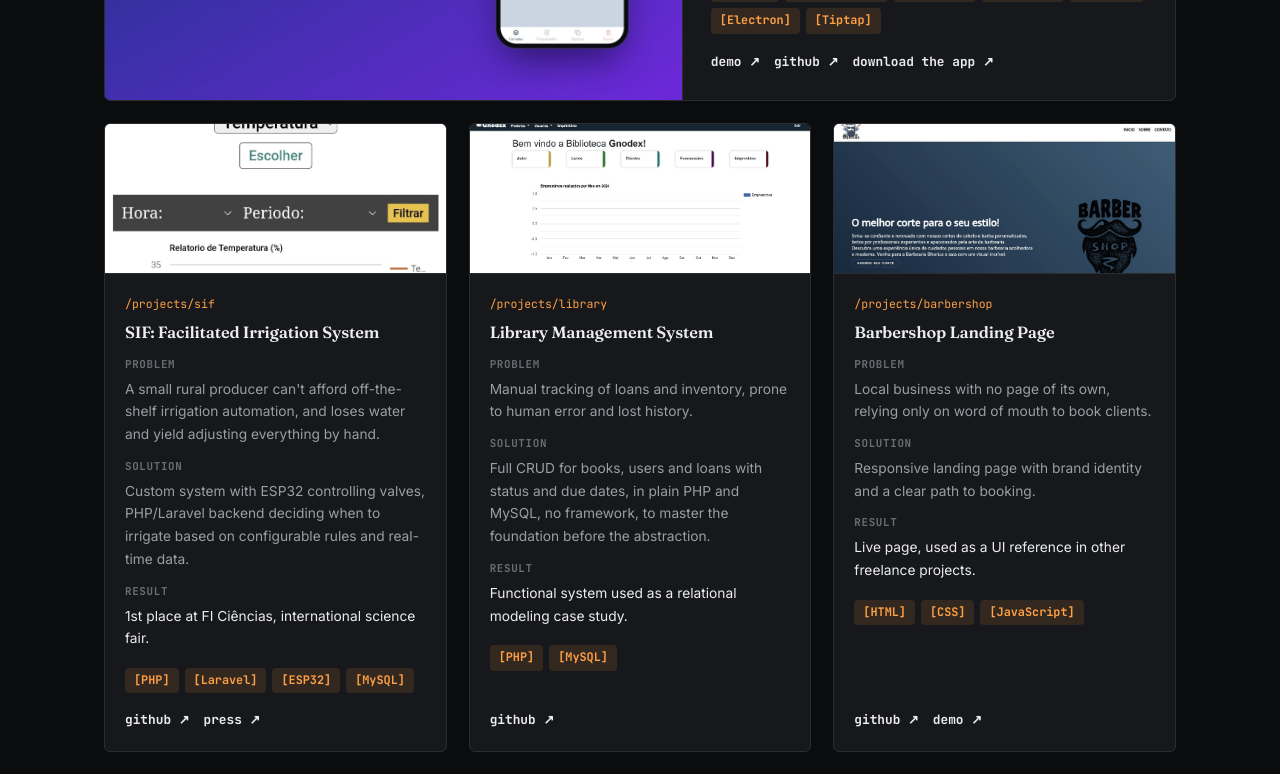
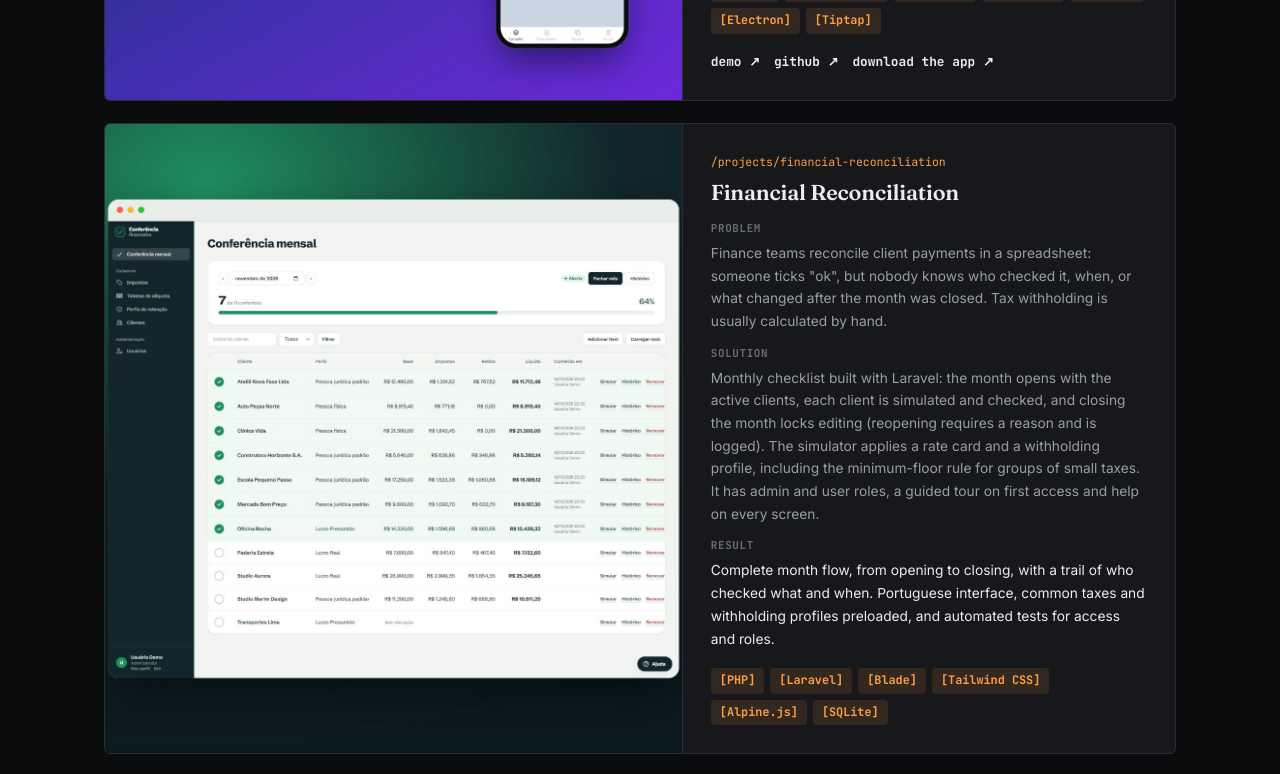
Before and after one commit to esdrasfurmanovicz/portfolio, a Vue app: page / in a window 1280 px wide. Shown: the part 2800-3574 px from the top of the page. Built offline with nearby package versions, Linux system fonts and the light colour scheme.

Commit message:
add Conferência Financeira como projeto em destaque

```diff
--- a/src/components/ProjectsSection.vue
+++ b/src/components/ProjectsSection.vue
@@ -31,7 +31,7 @@ import { content } from '../data/content.js'
               <span v-for="s in p.stack" :key="s" class="tag">{{ s }}</span>
             </div>
 
-            <div class="links mono">
+            <div v-if="p.links && p.links.length" class="links mono">
               <a v-for="l in p.links" :key="l.href" :href="l.href" target="_blank" rel="noopener">{{ l.label }} ↗</a>
             </div>
           </div>
--- a/src/data/content.js
+++ b/src/data/content.js
@@ -175,6 +175,17 @@ export const content = {
           ],
         },
         {
+          path: '/projetos/conferencia-financeira',
+          name: 'Conferência Financeira',
+          image: './img/conferencia.jpg',
+          featured: true,
+          problem: 'Times financeiros conferem recebimentos em planilha: alguém marca "ok", mas ninguém sabe quem conferiu, quando, nem o que mudou depois de fechado o mês. O cálculo de retenção de impostos costuma ser feito à mão.',
+          solution: 'Checklist mensal em Laravel: o mês é aberto com os clientes ativos, cada cliente é simulado e conferido, e o fechamento trava a edição (reabrir exige um motivo e fica no histórico). O simulador aplica tabela de alíquotas e perfil de retenção, inclusive a regra de piso mínimo para grupos de impostos pequenos. Tem perfis de administrador e usuário, tour guiado no primeiro acesso e ajuda em cada tela.',
+          result: 'Fluxo completo do mês, da abertura ao fechamento, com trilha de quem conferiu e quando. Interface em português, impostos e perfis de retenção comuns já cadastrados e testes automatizados para acesso e perfis.',
+          stack: ['PHP', 'Laravel', 'Blade', 'Tailwind CSS', 'Alpine.js', 'SQLite'],
+          links: [],
+        },
+        {
           path: '/projetos/sif',
           name: 'SIF: Sistema de Irrigação Facilitado',
           image: './img/sif.jpg',
@@ -230,6 +241,17 @@ export const content = {
             { label: 'github', href: 'https://github.com/esdrasfurmanovicz/doccraft' },
             { label: 'download the app', href: 'https://github.com/esdrasfurmanovicz/doccraft/releases/latest' },
           ],
+        },
+        {
+          path: '/projects/financial-reconciliation',
+          name: 'Financial Reconciliation',
+          image: './img/conferencia.jpg',
+          featured: true,
+          problem: 'Finance teams reconcile client payments in a spreadsheet: someone ticks "ok", but nobody knows who checked it, when, or what changed after the month was closed. Tax withholding is usually calculated by hand.',
+          solution: 'Monthly checklist built with Laravel: the month opens with the active clients, each client is simulated and checked, and closing the month locks editing (reopening requires a reason and is logged). The simulator applies a rate card and a withholding profile, including the minimum-floor rule for groups of small taxes. It has admin and user roles, a guided tour on first access and help on every screen.',
+          result: 'Complete month flow, from opening to closing, with a trail of who checked what and when. Portuguese interface, common taxes and withholding profiles preloaded, and automated tests for access and roles.',
+          stack: ['PHP', 'Laravel', 'Blade', 'Tailwind CSS', 'Alpine.js', 'SQLite'],
+          links: [],
         },
         {
           path: '/projects/sif',
```
Also changed, not shown: public/img/conferencia.jpg (added).
